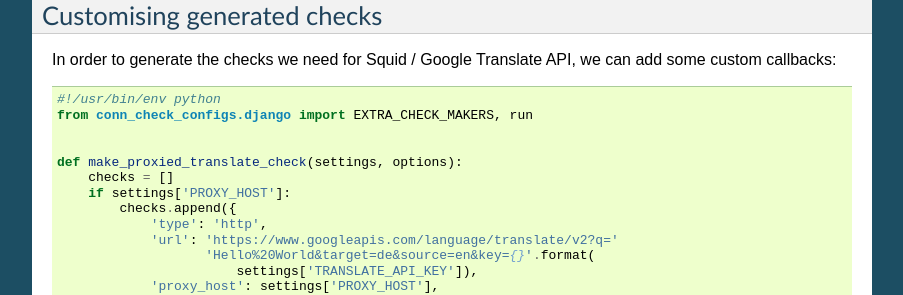
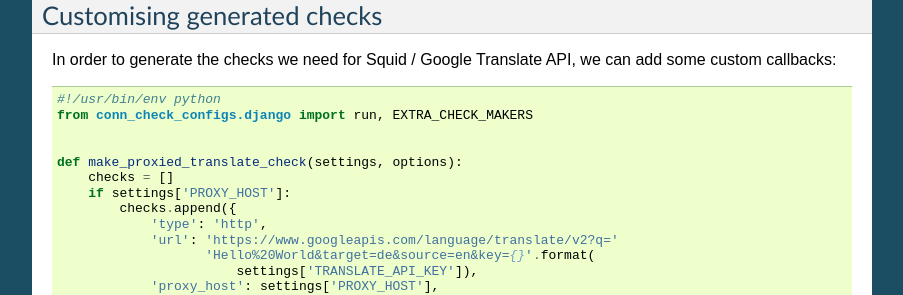
Before and after one commit to canonical-ols/conn-check, a Sphinx documentation site: the page built from docs/tutorial-part-2.rst, in a window 1280 px wide and 900 px high, scrolled down 1172 px. Shown: the part 152-447 px from the top of the window, without its empty margins (198-1101 px from the left). Built offline with Sphinx 7.4.7, drawn with Linux system fonts in a browser that asks for light colours.

```diff
--- a/docs/tutorial-part-2.rst
+++ b/docs/tutorial-part-2.rst
@@ -90,7 +90,7 @@ can add some custom callbacks:
 .. code-block:: python
 
     #!/usr/bin/env python
-    from conn_check_configs.django import EXTRA_CHECK_MAKERS, run
+    from conn_check_configs.django import run, EXTRA_CHECK_MAKERS
 
 
     def make_proxied_translate_check(settings, options):
@@ -194,7 +194,7 @@ strings:
 .. code-block:: python
 
     #!/usr/bin/env python
-    from conn_check_configs.django import STATSD_CHECK, run
+    from conn_check_configs.django import run, STATSD_CHECK
 
     STATSD_CHECK['send'] = 'Hakuna'
     STATSD_CHECK['expect'] = 'Matata'
```
